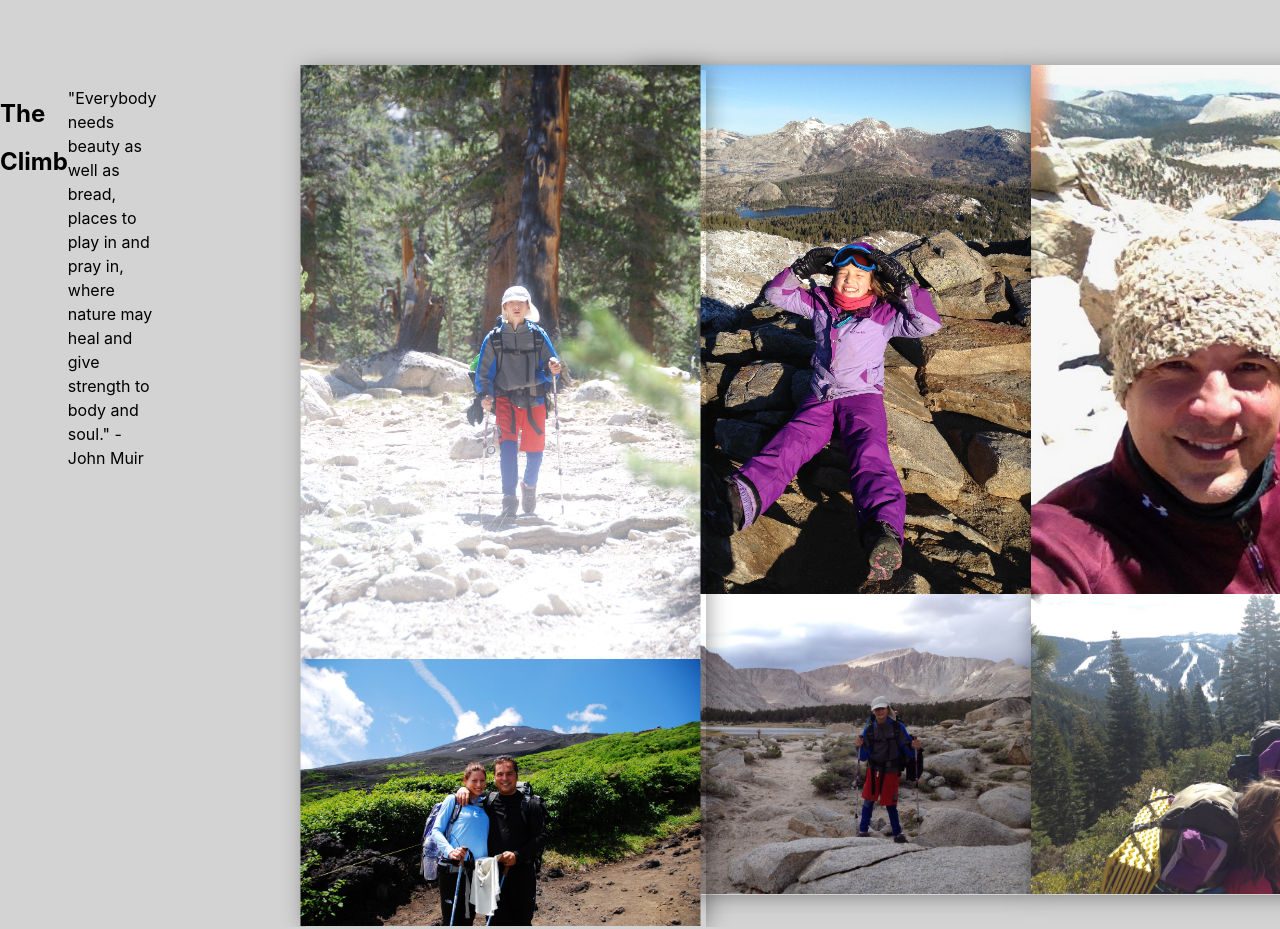
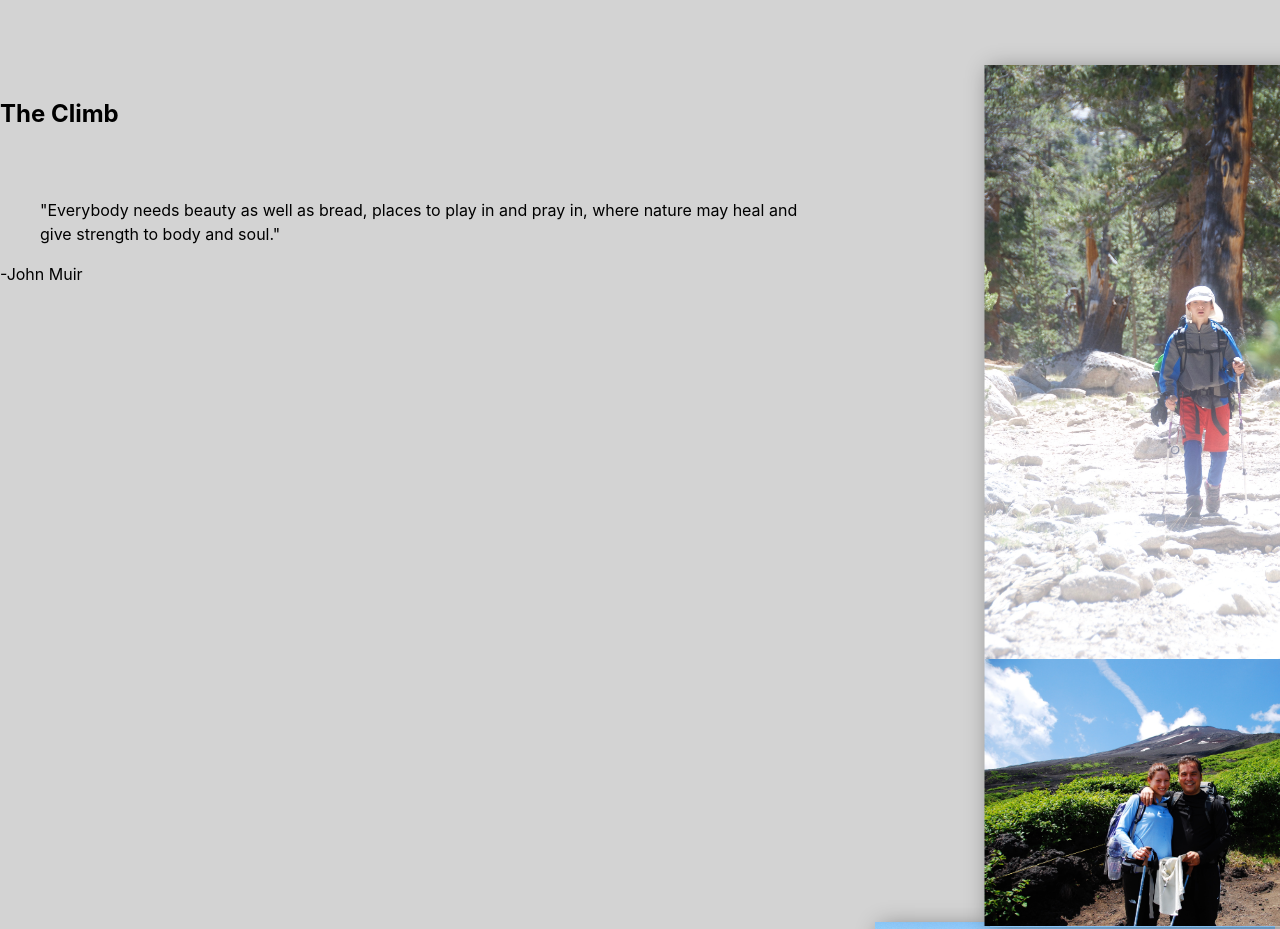
Before and after one commit to lizstangle/single-page-site, a plain HTML site: page index-8-copy.html in a window 1280 px wide. Shown: the part 800-1729 px from the top of the page. Drawn offline with Linux system fonts and the light colour scheme.

Commit message:
Updated index.html
just added helper elements to fix bugs - comments included

```diff
--- a/index-8-copy.html
+++ b/index-8-copy.html
@@ -1,10 +1,12 @@
 <!DOCTYPE html>
 <html lang="en">
+
 <head>
 	<link rel="stylesheet" href="style-copy.css">
 	<title>Family Mountaineering</title>
 
 </head>
+
 <body>
 
 	<main id="home">
@@ -26,12 +28,17 @@
 		</section>
 
 		<section id="the-climb" class="main-section">
+			<!--this was just an element made to help me center your text-->
+			<div class=header>
 				<h2>The Climb</h2>
 				<br>
-						<p>"Everybody needs beauty as well as bread,
+				<!--It's best to use blockquotes when quoting something-->
+				<blockquote>"Everybody needs beauty as well as bread,
 					places to play in and pray in, where nature may heal
-						and give strength to body and soul."
-						-John Muir</p>
+					and give strength to body and soul."</blockquote>
+				<footer>-John Muir</footer>
+			</div>
+			<div class="box-shadow">
 				<ul class="card-container climb-left">
 					<li class="card">
 						<!-- <h2>The Climb</h2> -->
@@ -53,6 +60,7 @@
 						<img src="myimages/P&C.jpeg">
 					</li>
 				</ul>
+			</div>
 		</section>
 
 		<section id="the-overnight" class="main-section two-wide">
@@ -73,8 +81,8 @@
 
 		</section>
 		<h2 id="the-descent" class="anchor">The Descent</h2>
-					<p>	I only went out for a walk, and finally concluded to stay out till sundown,
-						for going out, I found, was really going in."  -John Muir</p>
+		<p> I only went out for a walk, and finally concluded to stay out till sundown,
+			for going out, I found, was really going in." -John Muir</p>
 		<section id="the-descent-section" class="main-section two-wide">
 
 			<ul class="card-container descent-left">
@@ -114,4 +122,5 @@
 		</footer>
 	</main>
 </body>
+
 </html>
```
Lines whose indentation alone changed are shown as unchanged.
